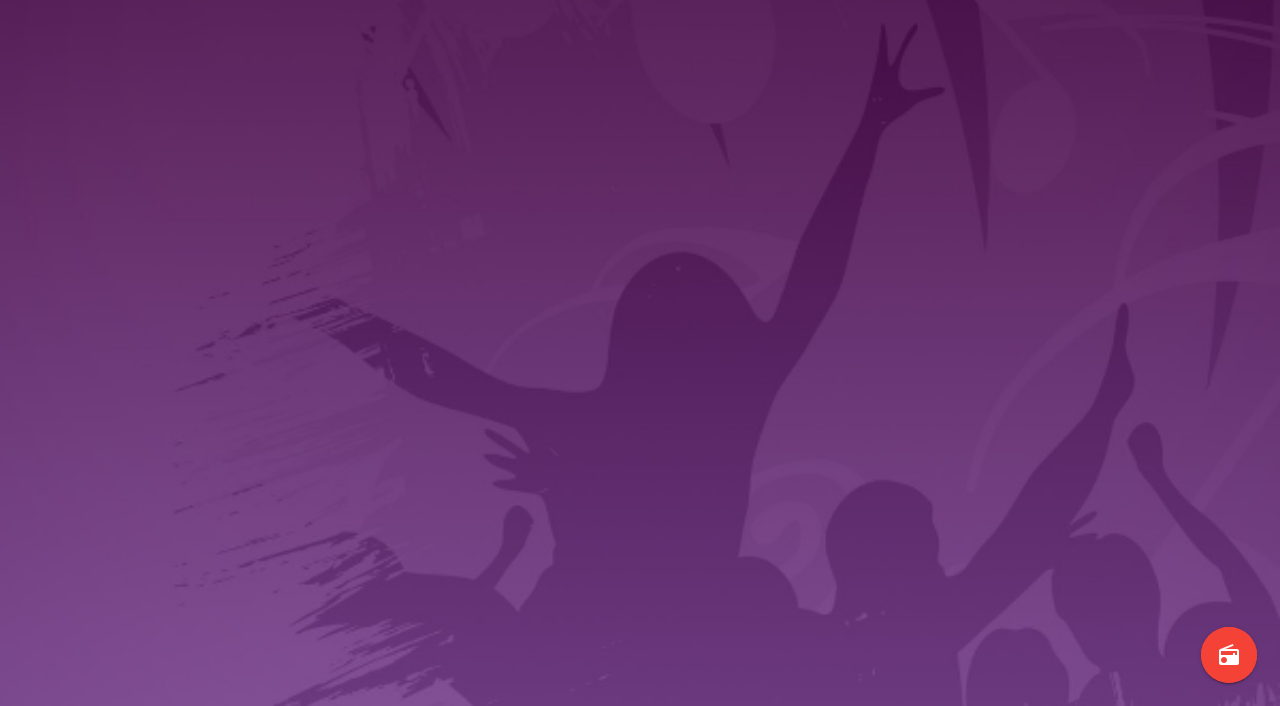
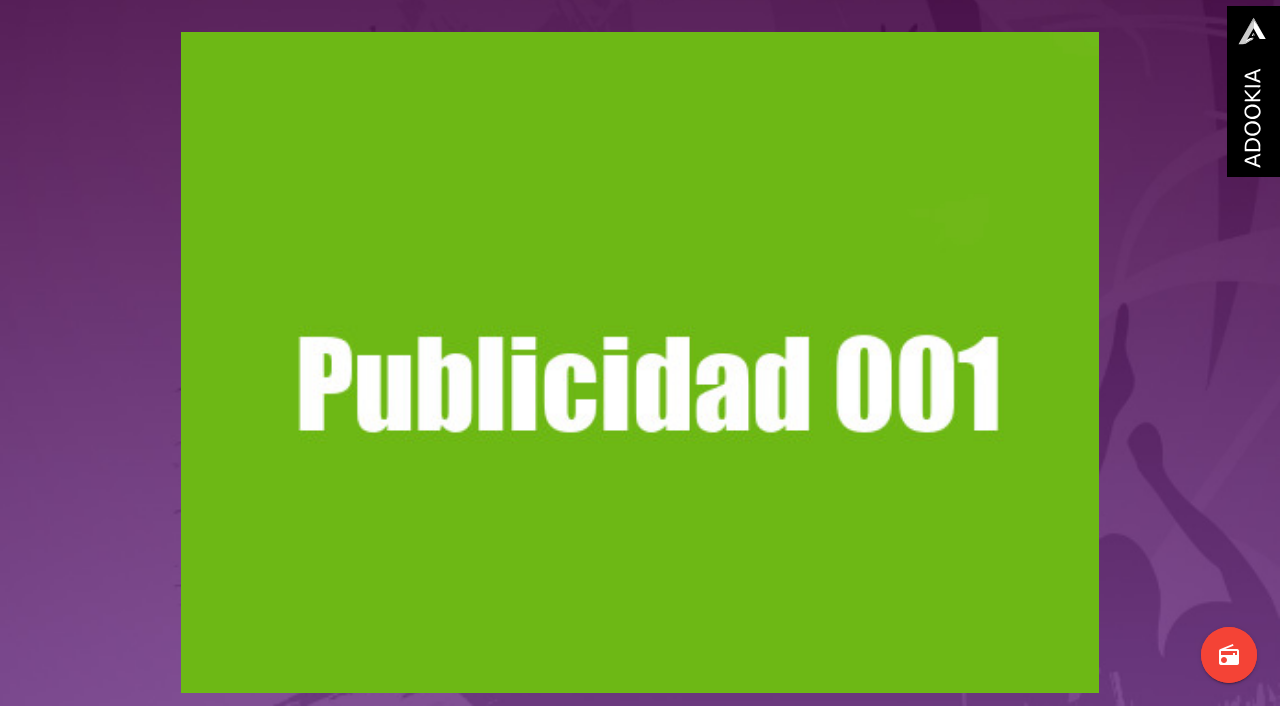
Before and after one commit to habacuck/fmbuenasnuevas, a plain HTML site: page index.html in a window 1280 px wide. Shown: the part 94-800 px from the top of the page. Drawn offline with nearby package versions, Linux system fonts and the light colour scheme.

Commit message:
Update index.html

```diff
--- a/index.html
+++ b/index.html
@@ -34,13 +34,13 @@
           </figure>
         </div>
       </div>
-    <!--div class="row">
+    <div class="row">
           <div class="carousel  carousel-slider">
             <a class="carousel-item" href="#"><img src="./img/01.jpeg" alt="publicidad"></a>
             <a class="carousel-item" href="#"><img src="./img/02.jpeg" alt="publicidad"></a>
             <a class="carousel-item" href="#"><img src="./img/03.jpeg" alt="publicidad"></a>
           </div>
-    </div-->
+    </div>
   </div>
     <audio id="player" controls autoplay>
       <source src="https://uk19freenew.listen2myradio.com/live.mp3?typeportmount=s1_9276_stream_385399032" type="audio/mpeg">
@@ -60,9 +60,9 @@
     </div>
 
 
-    <!--div class="adookia">
+    <div class="adookia">
             <a href="https://adookia.com" target="_blank"><img class="responsive-img" src="img/etiqueta.svg" alt="adookia.com"></a>
-    </div-->
+    </div>
     <script type="text/javascript" src="https://code.jquery.com/jquery-3.2.1.min.js"></script>
     <script src="https://cdnjs.cloudflare.com/ajax/libs/materialize/0.100.2/js/materialize.min.js"></script>
     <script type="text/javascript" src="./script.js"></script>
```
